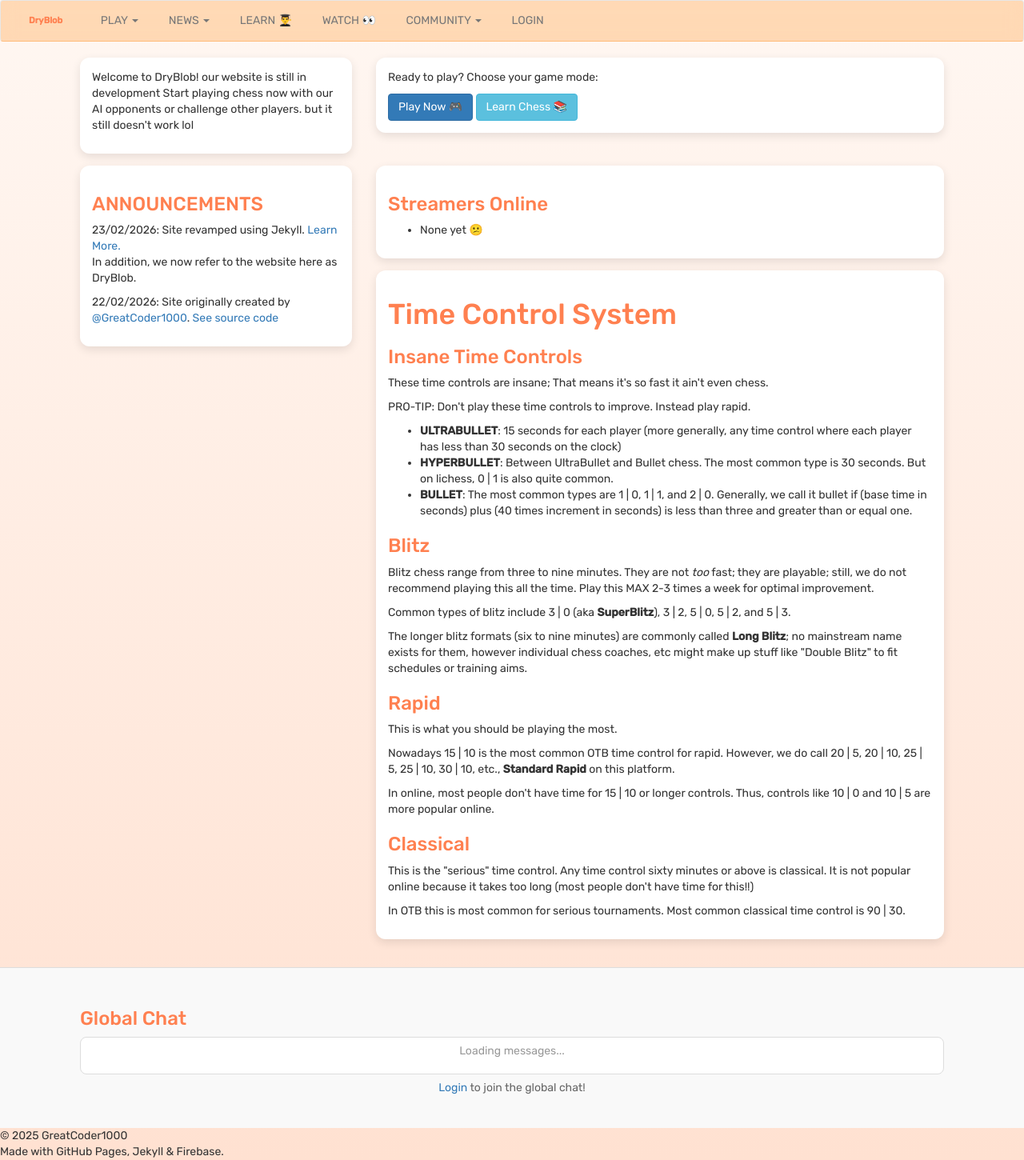
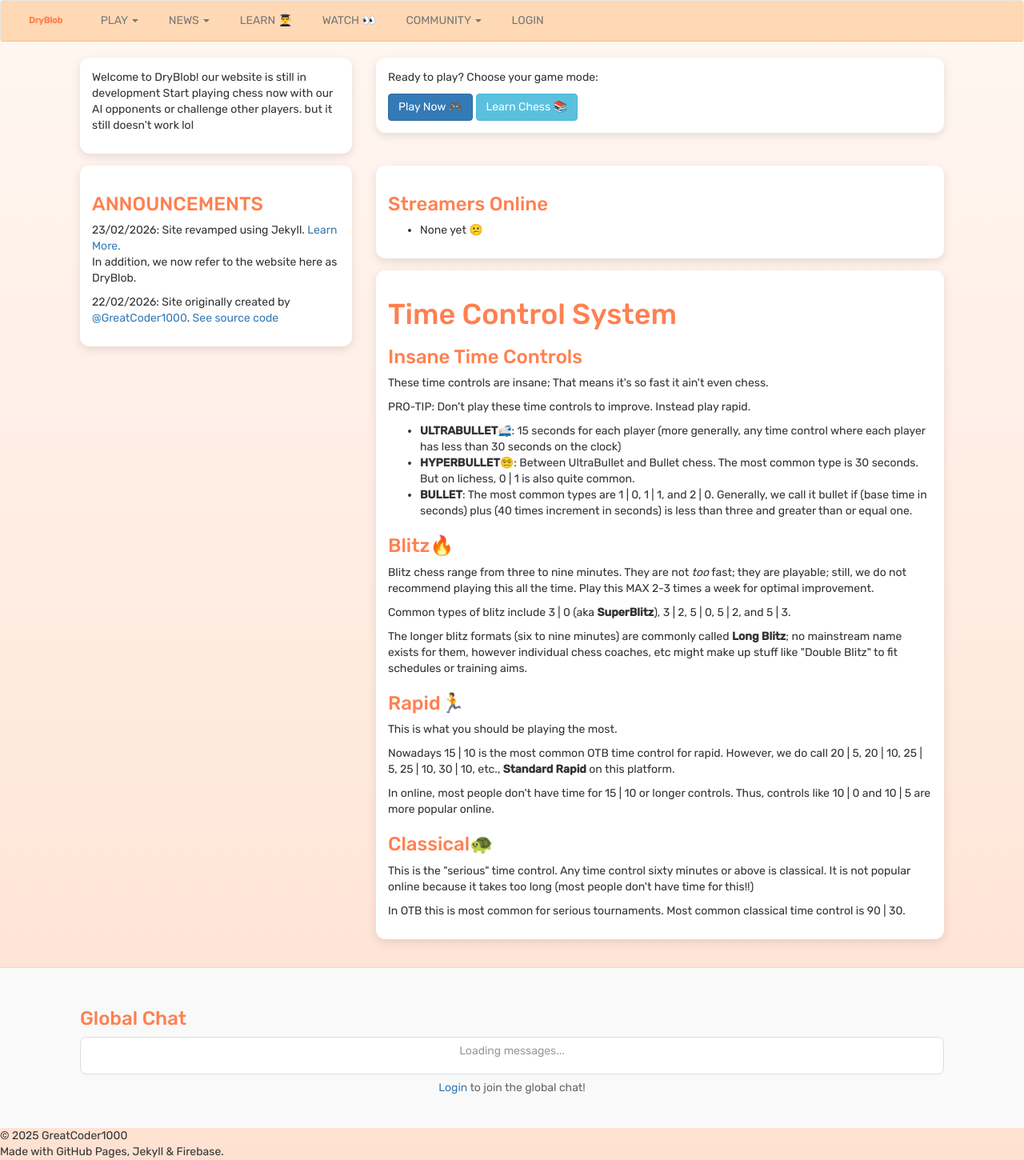
Before and after one commit to GreatCoder1000/drychess, a Jekyll site: the page built from index.html, in a window 1280 px wide. Shown: the whole page at 80% size. Built offline with Jekyll 4.4.1, drawn with Linux system fonts in a browser that asks for light colours; comment, search, counter and statistics services are not loaded.

```diff
--- a/index.html
+++ b/index.html
@@ -60,15 +60,15 @@ title: Home
                     PRO-TIP: Don&apos;t play these time controls to improve. Instead play rapid.
                 </p>
                 <ul>
-                    <li><strong>ULTRABULLET</strong>: 15 seconds for each player (more generally, any time control where
+                    <li><strong>ULTRABULLET🚅</strong>: 15 seconds for each player (more generally, any time control where
                         each player has less than 30 seconds on the clock)</li>
-                    <li><strong>HYPERBULLET</strong>: Between UltraBullet and Bullet chess. The most common type is 30
+                    <li><strong>HYPERBULLET😵‍💫</strong>: Between UltraBullet and Bullet chess. The most common type is 30
                         seconds. But on lichess, 0 &vert; 1 is also quite common.</li>
                     <li><strong>BULLET</strong>: The most common types are 1 &vert; 0, 1 &vert; 1, and 2 &vert; 0.
                         Generally, we call it bullet if (base time in seconds) plus (40 times increment in seconds) is
                         less than three and greater than or equal one.</li>
                 </ul>
-                <h3>Blitz</h3>
+                <h3>Blitz🔥</h3>
                 <p>
                     Blitz chess range from three to nine minutes. They are not <em>too</em> fast&semi; they are
                     playable&semi; still, we do not recommend playing this all the time. Play this MAX 2-3 times a week
@@ -83,7 +83,7 @@ title: Home
                     no mainstream name exists for them, however individual chess coaches, etc might make up stuff like
                     &quot;Double Blitz&quot; to fit schedules or training aims.
                 </p>
-                <h3>Rapid</h3>
+                <h3>Rapid🏃</h3>
                 <p>
                     This is what you should be playing the most.
                 </p>
@@ -96,7 +96,7 @@ title: Home
                     In online, most people don&apos;t have time for 15 &vert; 10 or longer controls. Thus, controls like
                     10 &vert; 0 and 10 &vert; 5 are more popular online.
                 </p>
-                <h3>Classical</h3>
+                <h3>Classical🐢</h3>
                 <p>
                     This is the &quot;serious&quot; time control. Any time control sixty minutes or above is classical.
                     It is not popular online because it takes too long (most people don&apos;t have time for this!!)
```
